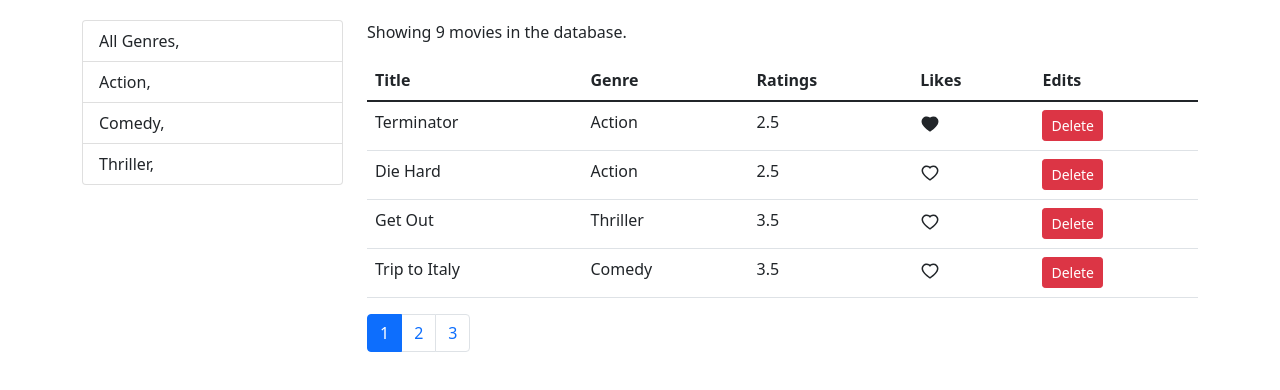
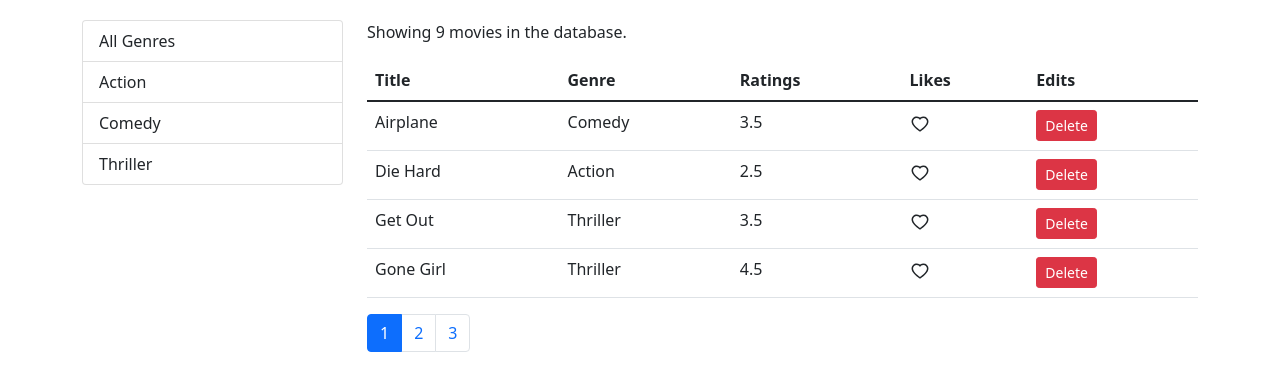
Before and after one commit to CutieMath/react-02, a React (Create React App) app: page / in a window 1280 px wide. Shown: the top 390 px of the page. Built offline with nearby package versions, Linux system fonts and the light colour scheme.

Commit message:
use lodash for the sorting function

```diff
--- a/src/common/ListGroup.jsx
+++ b/src/common/ListGroup.jsx
@@ -16,7 +16,7 @@ const ListGroup = (props) => {
           }
           onClick={() => onItemSelect(item)}
         >
-          {item[textProperty]},
+          {item[textProperty]}
         </a>
       ))}
     </div>
--- a/src/components/movies.jsx
+++ b/src/components/movies.jsx
@@ -7,12 +7,15 @@ import { paginate } from "../utils/paginate";
 import ListGroup from "../common/ListGroup";
 import MoviesTable from "./moviesTable";
 
+import _ from "lodash";
+
 class Movies extends Component {
   state = {
     genres: [],
     movies: [],
     pageSize: 4,
     currPage: 1,
+    sortColumn: { path: "title", order: "asc" }, // initial state for sorting
   };
   // Use component did mount so that the data have time to query from the backend
   componentDidMount() {
@@ -38,13 +41,14 @@ class Movies extends Component {
     this.setState({ currPage: pageClicked });
   };
   handleSort = (path) => {
-    console.log(path);
+    this.setState({ sortColumn: { path, order: "asc" } });
   };
 
   render() {
     const { length: moviesCount } = this.state.movies;
     // destructuring the elements so the code is cleaner
-    const { movies, genres, pageSize, currPage, selectedGenre } = this.state;
+    const { movies, genres, pageSize, currPage, selectedGenre, sortColumn } =
+      this.state;
     if (moviesCount === 0) return <p>No movies in the database x</p>;
 
     // filter the move
@@ -52,8 +56,16 @@ class Movies extends Component {
       selectedGenre && selectedGenre._id // only filter the genres if it has ID property
         ? movies.filter((m) => m.genre._id === selectedGenre._id)
         : movies;
+
+    // sort the movie
+    const sortedMovies = _.orderBy(
+      filteredMovies,
+      [sortColumn.path],
+      [sortColumn.order]
+    );
+
     // paginate the movie
-    const paginatedMovies = paginate(filteredMovies, currPage, pageSize);
+    const paginatedMovies = paginate(sortedMovies, currPage, pageSize);
 
     // Keep the level of abstraction consistant
     return (
--- a/src/components/moviesTable.jsx
+++ b/src/components/moviesTable.jsx
@@ -6,13 +6,25 @@ const MoviesTable = (props) => {
     <table className="table">
       <thead>
         <tr>
-          <th scope="col" onClick={() => onSort("title")}>
+          <th
+            style={{ cursor: "pointer" }}
+            scope="col"
+            onClick={() => onSort("title")}
+          >
             Title
           </th>
-          <th scope="col" onClick={() => onSort("genre.name")}>
+          <th
+            style={{ cursor: "pointer" }}
+            scope="col"
+            onClick={() => onSort("genre.name")}
+          >
             Genre
           </th>
-          <th scope="col" onClick={() => onSort("dailyRentalRate")}>
+          <th
+            style={{ cursor: "pointer" }}
+            scope="col"
+            onClick={() => onSort("dailyRentalRate")}
+          >
             Ratings
           </th>
           <th scope="col">Likes</th>
```
